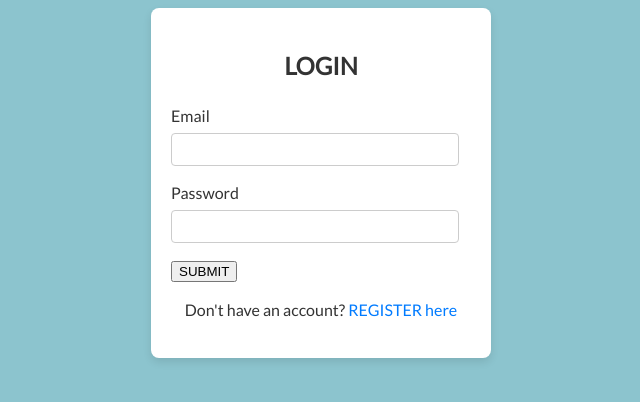
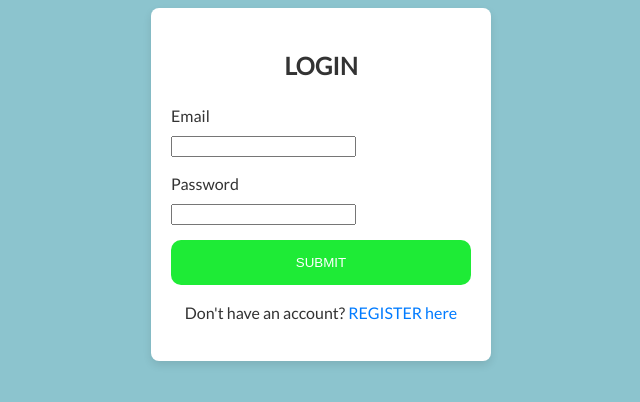
Before and after one commit to iskander-kapkayev/Caption_Contest_Server, a plain HTML site: page Caption_Contest_Server-main/CaptionContest2/signup.html in a window 1280 px wide. Shown: the whole page, without its empty margins (319-959 px from the left). Drawn offline with Linux system fonts and the light colour scheme.

Commit message:
changed appearances

```diff
--- a/Caption_Contest_Server-main/CaptionContest2/signup.html
+++ b/Caption_Contest_Server-main/CaptionContest2/signup.html
@@ -41,21 +41,24 @@
   <div class="form-container" id="registerForm" style="display:none;">
     <h2>REGISTER</h2>
     <form id="register">
+
       <div class="form-group">
         <label for="usernameRegister">Username</label>
         <input type="text" id="usernameRegister" name="usernameRegister" required>
       </div>
+
       <div class="form-group">
         <label for="emailRegister">Email</label>
         <input type="email" id="emailRegister" name="emailRegister" required>
       </div>
+
       <div class="form-group">
         <label for="passwordRegister">Password</label>
         <input type="password" id="passwordRegister" name="passwordRegister" required>
       </div>
-      <div class="form-group">
-        <button onclick="signUpRegister()">SUBMIT</button>
-      </div>
+
+      <button onclick="signUpRegister()">SUBMIT</button>
+
     </form>
 
     <div class="link">
--- a/Caption_Contest_Server-main/CaptionContest2/style.css
+++ b/Caption_Contest_Server-main/CaptionContest2/style.css
@@ -193,13 +193,18 @@ footer p {
   margin-bottom: 5px;
 }
 
-  .form-group input {
-    width: 90%;
-    padding: 8px;
-    border: 1px solid #ccc;
-    border-radius: 4px;
-    text-align: center;
+.form-group button {
+  background-color: #1eeb36;
+  color: white;
+  border: none;
+  padding: 15px;
+  border-radius: 10px;
+  cursor: pointer;
+  width: 100%;
+}
 
+.form-group button:hover {
+  background-color: #32a889;
 }
 
 .link {
```
Lines whose indentation alone changed are shown as unchanged.
